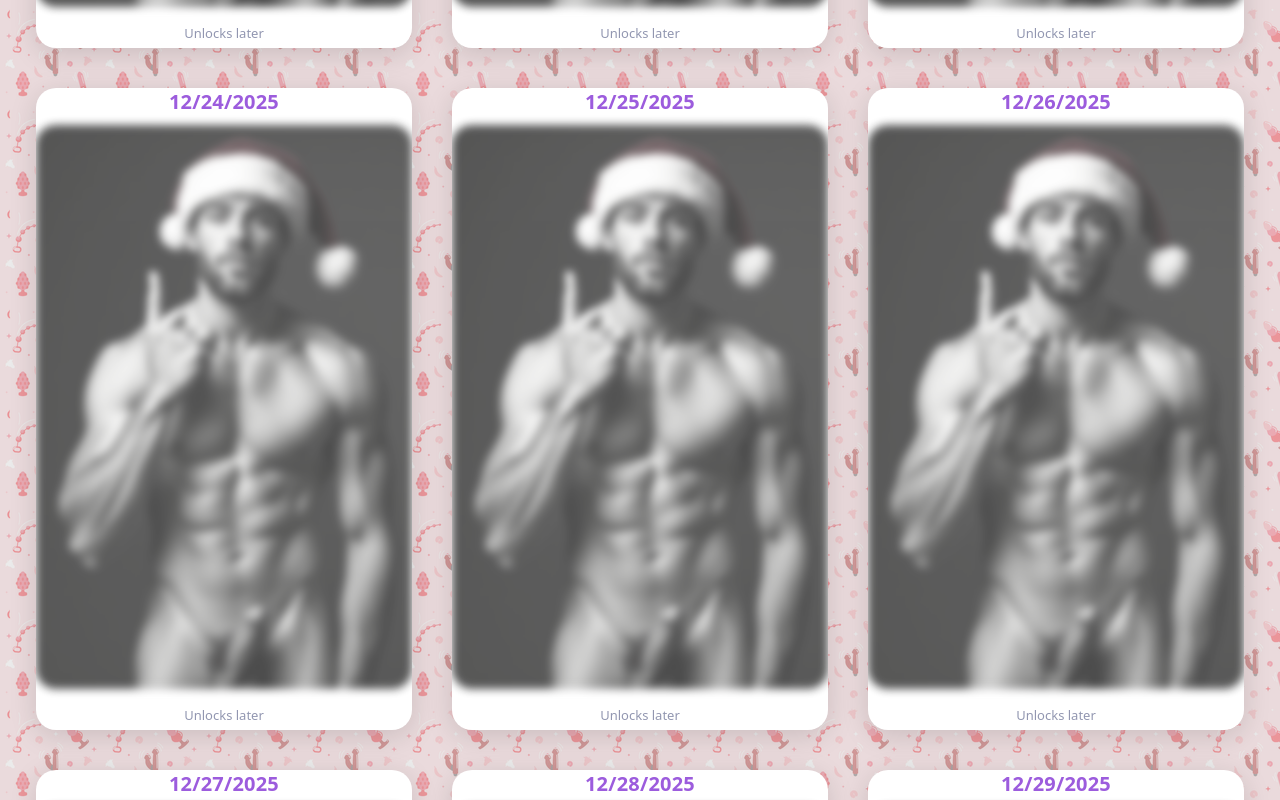
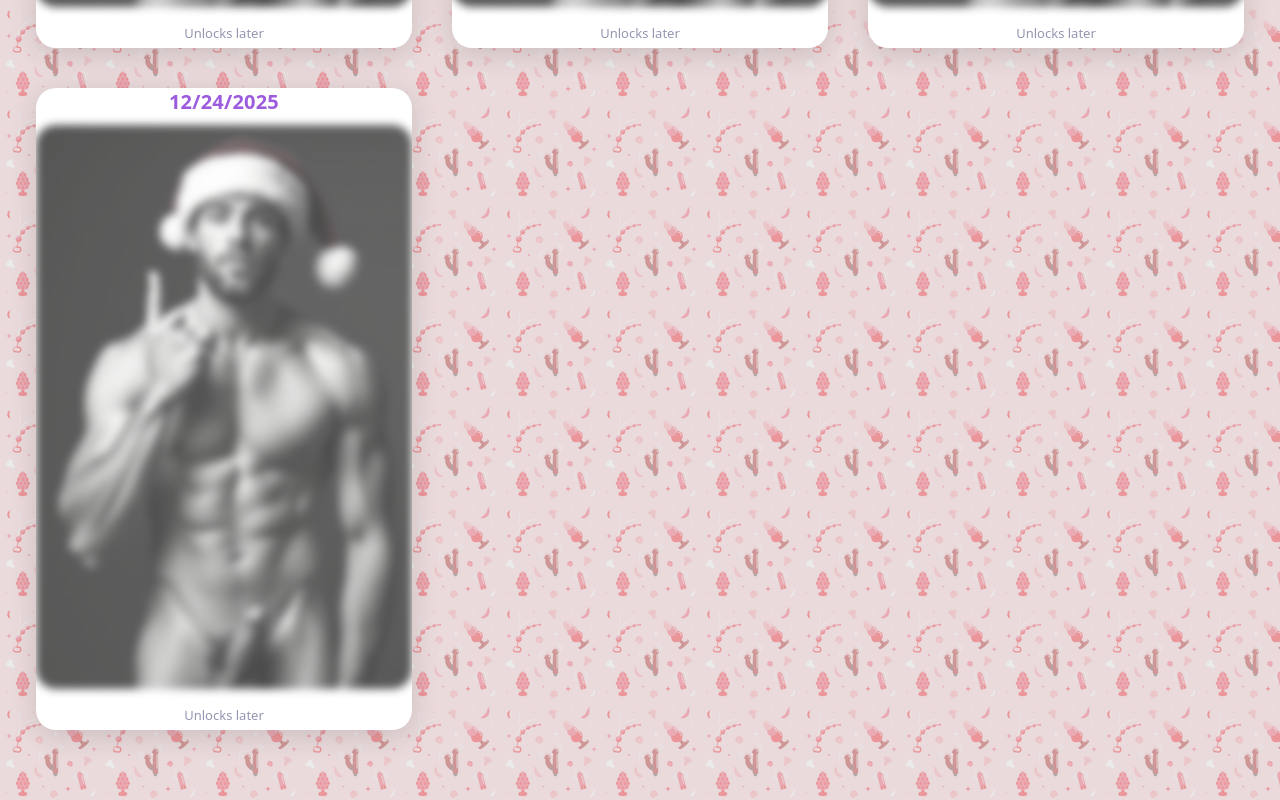
Before and after one commit to 60x134-wq/advent, a React (Vite) app: page / in a window 1280 px wide. Shown: the part 4098-4898 px from the top of the page. Built offline with nearby package versions, Linux system fonts and the light colour scheme.

Commit message:
set end date to 24.12

```diff
--- a/src/App.jsx
+++ b/src/App.jsx
@@ -1,9 +1,14 @@
 import React, { useState } from "react";
 
 // CONFIGURATION
+// Set your start date here (calendar will always have 24 days)
 const startDate = new Date("2025-12-06");
+const endDate = new Date("2025-12-24");
 //const today = new Date("2025-12-24");
 const today = new Date();
+
+// Calculate number of days between startDate and endDate (inclusive)
+const numDays = Math.floor((endDate - startDate) / (1000 * 60 * 60 * 24)) + 1;
 
 // Example: individual links for each day
 const links = [
@@ -18,7 +23,7 @@ const links = [
 
   // fill out or leave as null for days without a link
 ];
-const days = Array.from({ length: 24 }).map((_, i) => {
+const days = Array.from({ length: numDays }).map((_, i) => {
   const date = new Date(startDate.getFullYear(), startDate.getMonth(), startDate.getDate() + i);
   return {
     day: i + 1,
```
